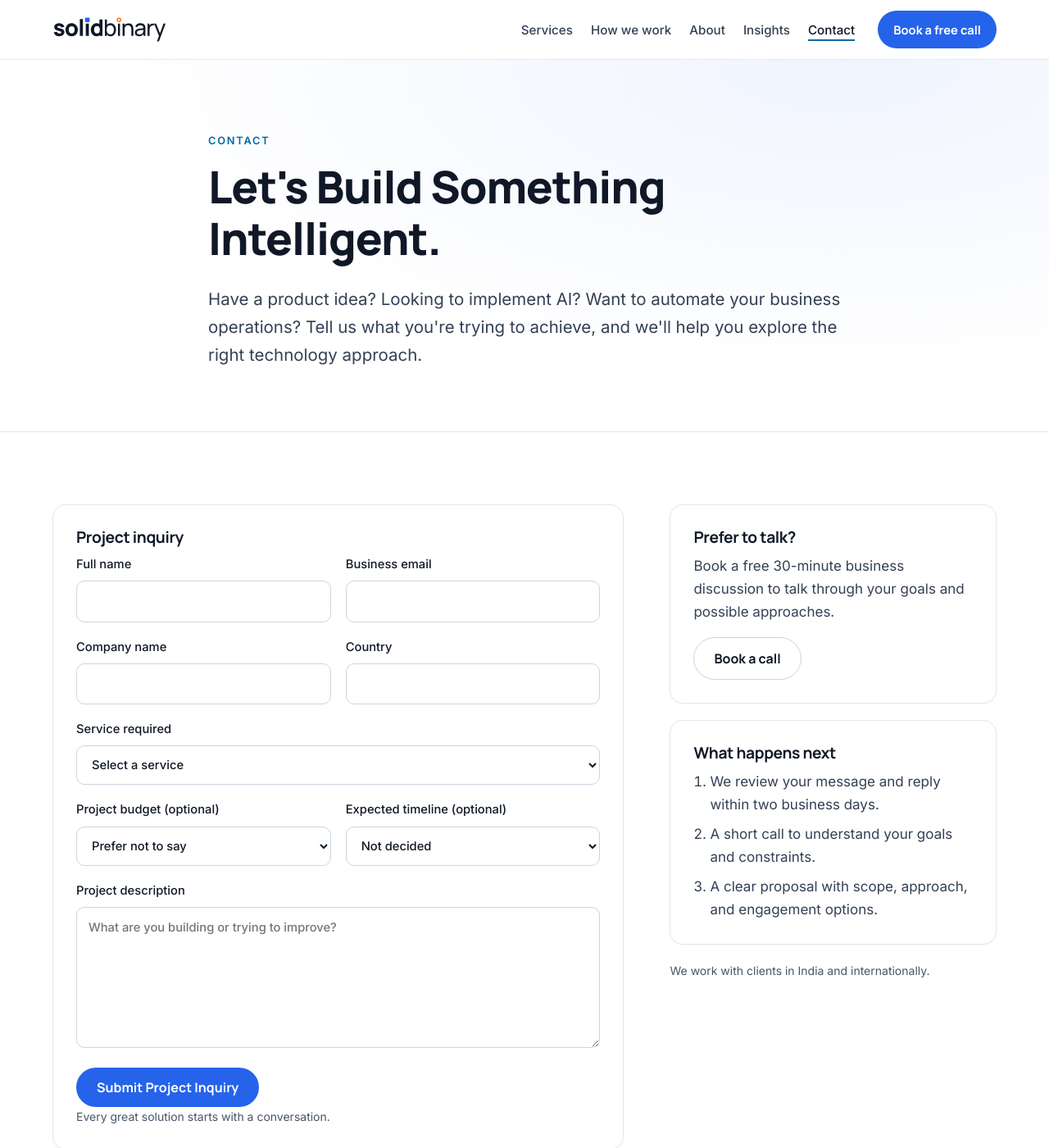
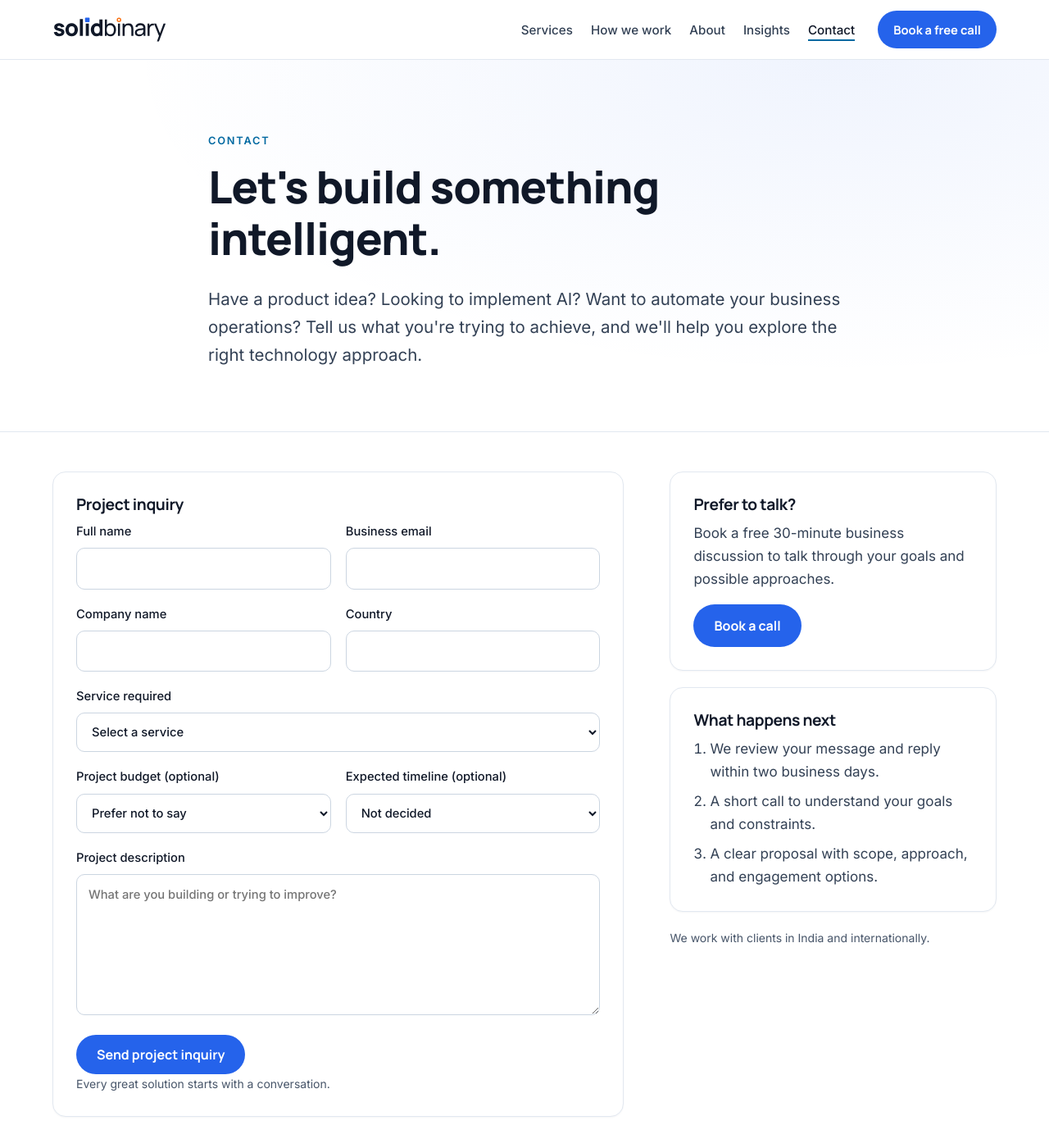
Before and after one commit to billuyadavg/solidbinary.com, a Jekyll site: the page built from contact.html, in a window 1280 px wide and 1400 px high. Shown: the whole window at 82% size. Built offline with Jekyll 4.4.1, drawn with Linux system fonts in a browser that asks for light colours.

Commit message:
Contact page: sentence-case copy, tighter spacing, primary booking button
Co-Authored-By: Claude Opus 5.5 <noreply@anthropic.com>
Claude-Session: https://claude.ai/code/session_01Tt8e87ym7E7EzvVQ6N3Hak

```diff
--- a/contact.html
+++ b/contact.html
@@ -3,10 +3,10 @@ title: Contact
 permalink: /contact/
 description: Tell SolidBinary about your product idea, AI project, or automation need. Submit a project inquiry or book a call.
 eyebrow: Contact
-hero_title: Let's Build Something Intelligent.
+hero_title: Let's build something intelligent.
 lead: Have a product idea? Looking to implement AI? Want to automate your business operations? Tell us what you're trying to achieve, and we'll help you explore the right technology approach.
 ---
-<section class="section">
+<section class="section section-tight">
   <div class="container split contact-split">
     <div>
       {% if site.form_endpoint != "" %}
@@ -47,14 +47,14 @@ lead: Have a product idea? Looking to implement AI? Want to automate your busine
           <input type="text" name="_gotcha" class="hp" tabindex="-1" autocomplete="off" aria-hidden="true">
           <input type="hidden" name="page" value="{{ page.url | absolute_url }}">
         </div>
-        <button class="btn btn-primary" type="submit">Submit Project Inquiry</button>
+        <button class="btn btn-primary" type="submit">Send project inquiry</button>
         <p class="form-status" role="status" aria-live="polite"></p>
         <p class="muted small">Every great solution starts with a conversation.</p>
       </form>
       <div class="card form-success" id="inquiry-success" hidden>
         <h2 class="card-h">Thank you, we've received your inquiry.</h2>
         <p>We'll review your project details and reply within two business days.</p>
-        {% if site.booking_url != "" %}<p><a class="btn btn-ghost" href="{{ '/book/' | relative_url }}">Book a call now</a></p>{% endif %}
+        {% if site.booking_url != "" %}<p><a class="btn btn-primary" href="{{ '/book/' | relative_url }}">Book a call now</a></p>{% endif %}
       </div>
       {% elsif site.booking_url != "" %}
       <div class="card">
@@ -69,7 +69,7 @@ lead: Have a product idea? Looking to implement AI? Want to automate your busine
       <div class="card">
         <h2 class="card-h">Prefer to talk?</h2>
         <p>Book a free 30-minute business discussion to talk through your goals and possible approaches.</p>
-        <a class="btn btn-ghost" href="{{ '/book/' | relative_url }}">Book a call</a>
+        <a class="btn btn-primary" href="{{ '/book/' | relative_url }}">Book a call</a>
       </div>
       {% endif %}
       <div class="card">
```
